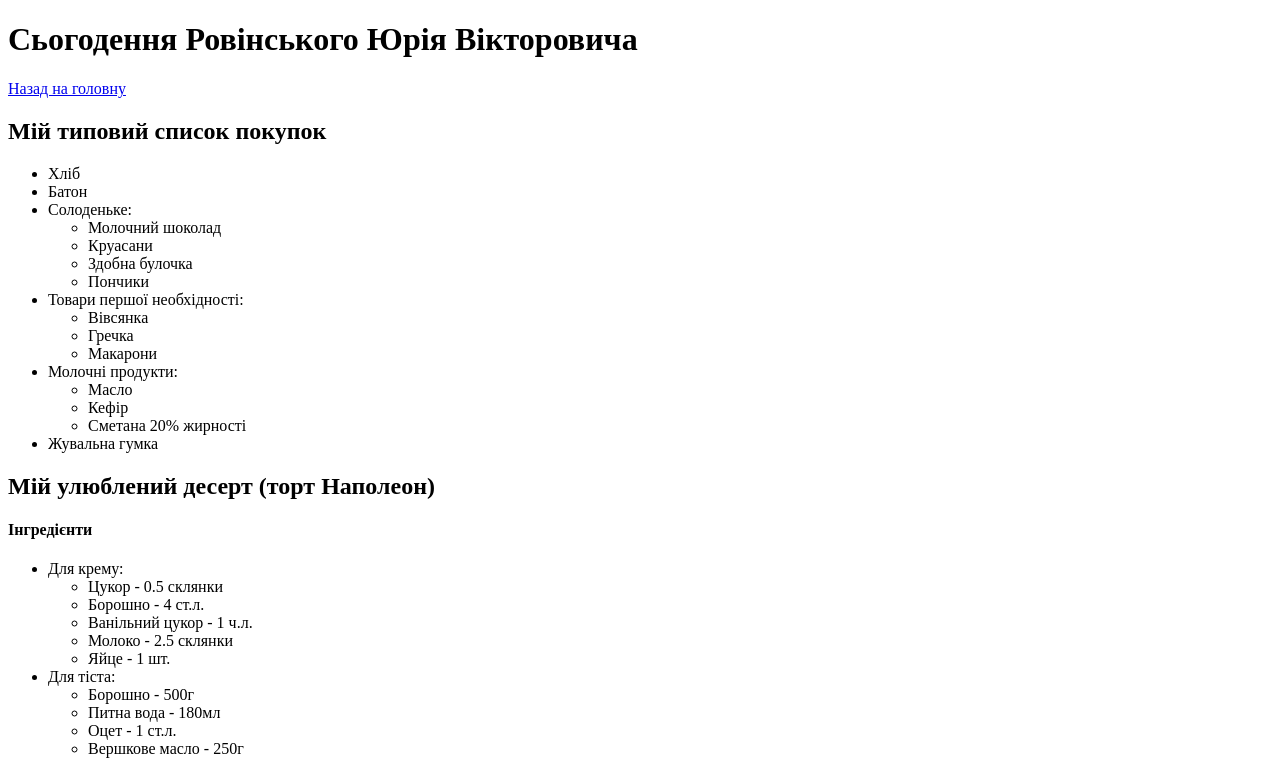
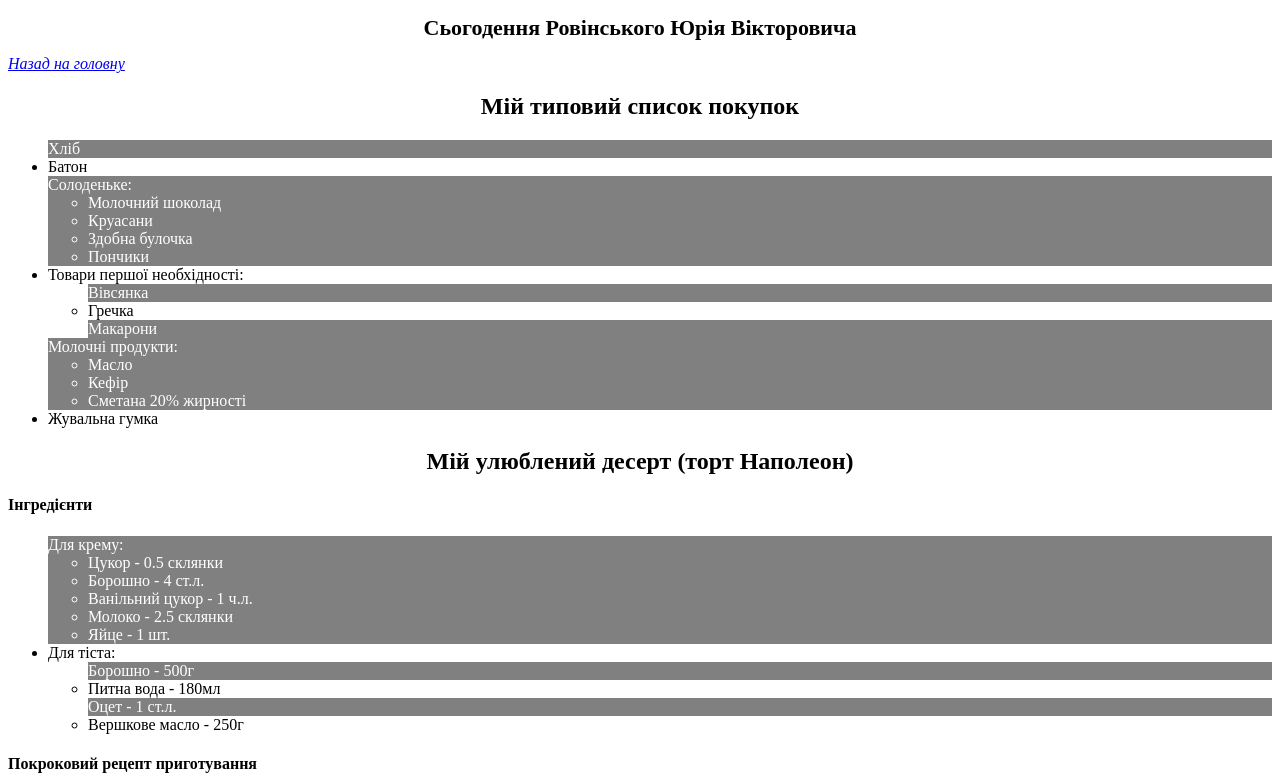
Before and after one commit to Y-Rov/web-css-js-PNU-course, a plain HTML site: page Lab-2/novadays.html in a window 1280 px wide. Shown: the top 776 px of the page. Drawn offline with Linux system fonts and the light colour scheme.

Commit message:
Finish task 1.2.5
Style novadays.html (<style>)

```diff
--- a/Lab-2/novadays.html
+++ b/Lab-2/novadays.html
@@ -4,11 +4,38 @@
 <head>
   <meta charset="utf-8">
   <title>Моє сьогодення</title>
+  <style>
+    header > h1 {
+      text-align: center;
+      font-size: 22px;
+    }
+
+    header > a {
+      font-style: italic;
+    }
+
+    section > h2 {
+      text-align: center;
+    }
+
+    ul li:nth-child(odd) {
+      background-color: gray;
+      color: white;
+    }
+
+    ol li:nth-child(3):hover, ol li:nth-child(5):hover {
+      cursor: pointer;
+    }
+
+    ol li:nth-child(4) {
+      background-color: yellow;
+    }
+  </style>
 </head>
 
 <body>
   <header>
-    <h1 id="page-top">Сьогодення Ровінського Юрія Вікторовича</h1>
+    <h1>Сьогодення Ровінського Юрія Вікторовича</h1>
     <a href="index.html">Назад на головну</a>
   </header>
 
@@ -111,5 +138,4 @@
     </ol>
   </section>
 </body>
-
 </html>
```
Also changed, not shown: Lab-2/biography.html (+0 -1 lines).
